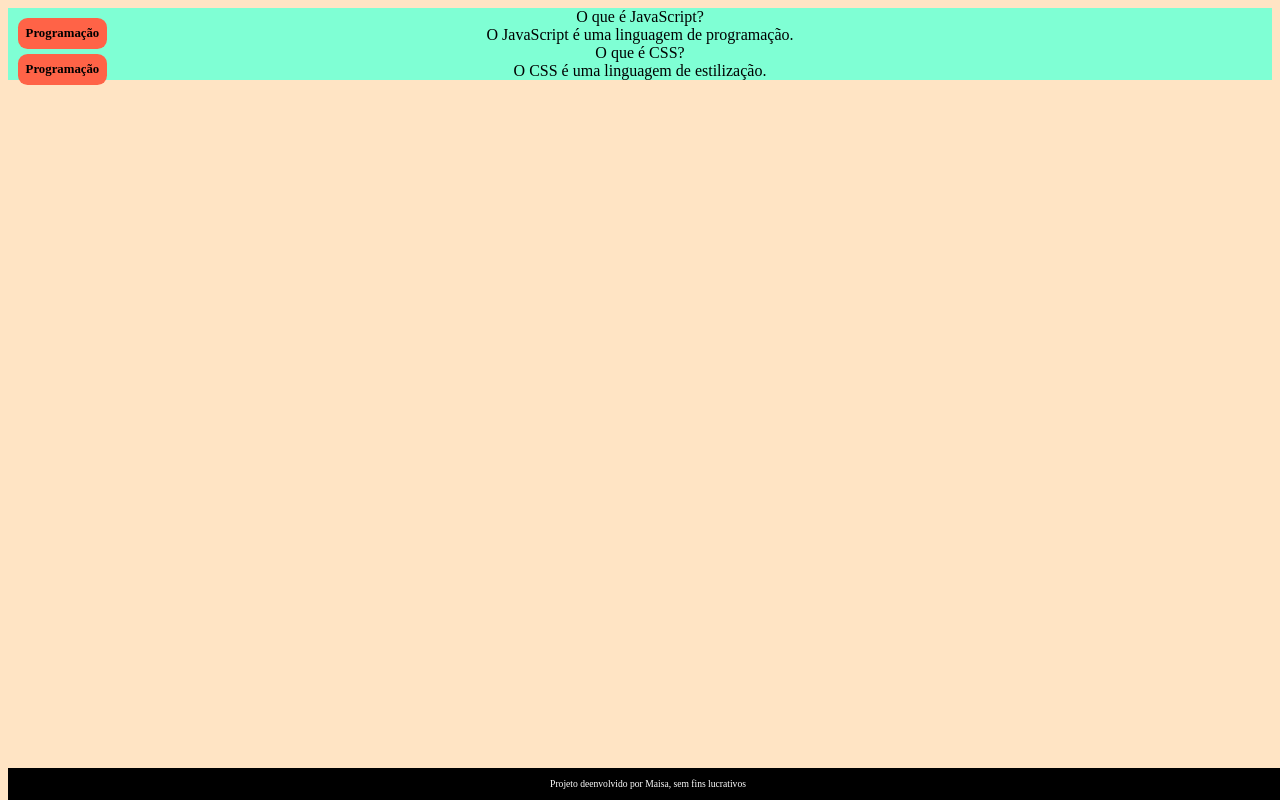
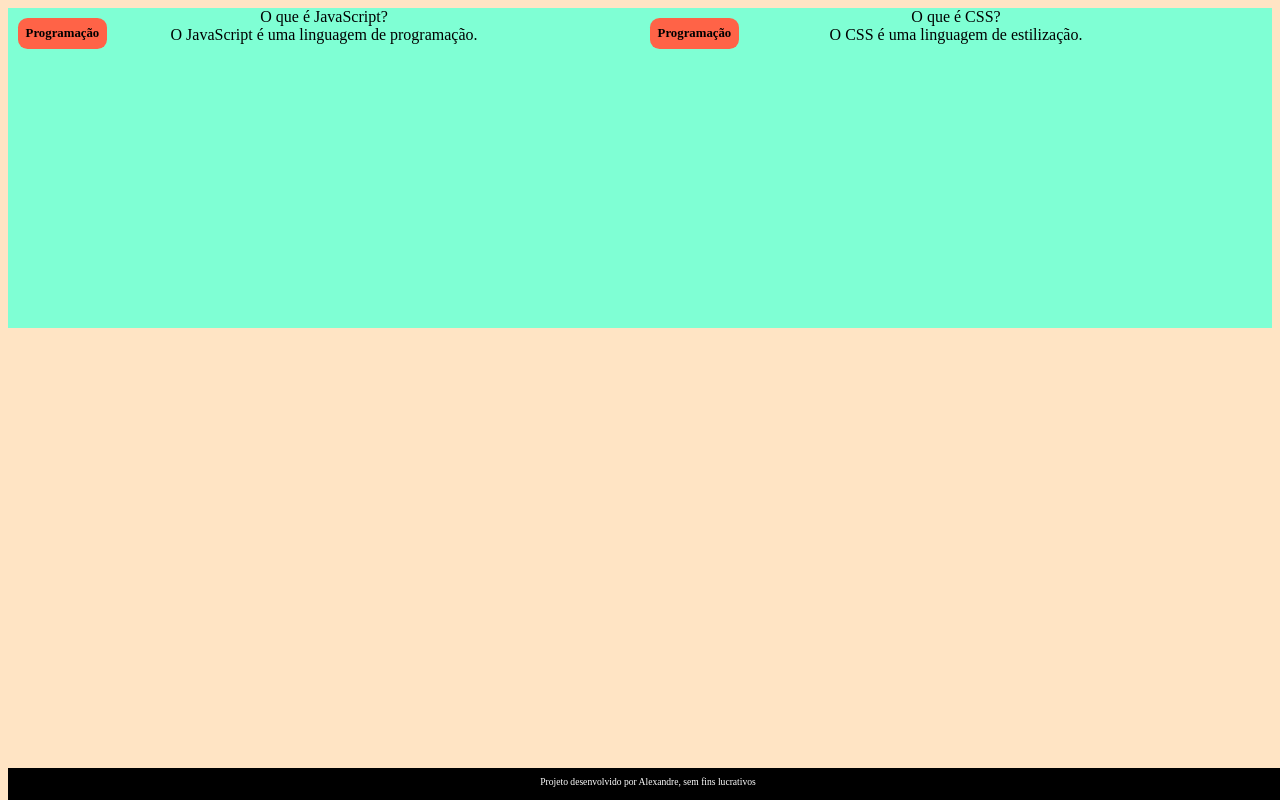
Before and after one commit to maisamelllo/FLASHCARDS, a plain HTML site: page index.html in a window 1280 px wide. Drawn offline with Linux system fonts and the light colour scheme.

Commit message:
Add files via upload

```diff
--- /dev/null
+++ b/assets/style.css
@@ -0,0 +1,42 @@
+body{
+    background-color: bisque;
+    font-family: Bai jamjuree;
+}
+
+footer{
+    background-color: black;
+    color: white;
+    position: fixed;
+    bottom: 0;
+    width: 100%;
+    height: 2rem;
+}
+footer p{
+    text-align: center;
+    font-size: 0.6rem;
+    margin-top: 0.5rem;
+}
+#container{
+    display: flex;
+}
+.cartao{
+    margin: 1rem, 1rem;
+    background-color: aqua;
+    height: 20rem;
+    flex-grow: 1;
+    flex-basis: calc(33% - 6rem);
+}
+.cartao__conteudo{
+    text-align: center;
+    background-color: aquamarine;
+    height: 100%;
+}
+.cartao__conteudo h3{
+    background-color: tomato;
+    text-align: left;
+    padding:  0.5rem;
+    position: absolute;
+    margin: 0.6rem;
+    border-radius:  0.6rem;
+    font-size: 1vw;
+}
--- a/index.html
+++ b/index.html
@@ -3,8 +3,8 @@
 <head>
     <meta charset="UTF-8">
     <meta name="viewport" content="width=device-width, initial-scale=1.0">
-    <link rel="stylesheet" href="assets/styles.css">
-    <title>Flashcards</title>
+    <link rel="stylesheet" href="assets/style.css">
+    <title>Flashcard</title>
 </head>
 <body>
    <main>
@@ -34,7 +34,7 @@
         </section>
    </main>
     <footer>
-        <p>Projeto deenvolvido por Maisa, sem fins lucrativos</p>
+        <p>Projeto desenvolvido por Alexandre, sem fins lucrativos</p>
     </footer>
 </body>
 </html>
```
Also changed, not shown: 1 other file. Lines whose indentation alone changed are shown as unchanged.
